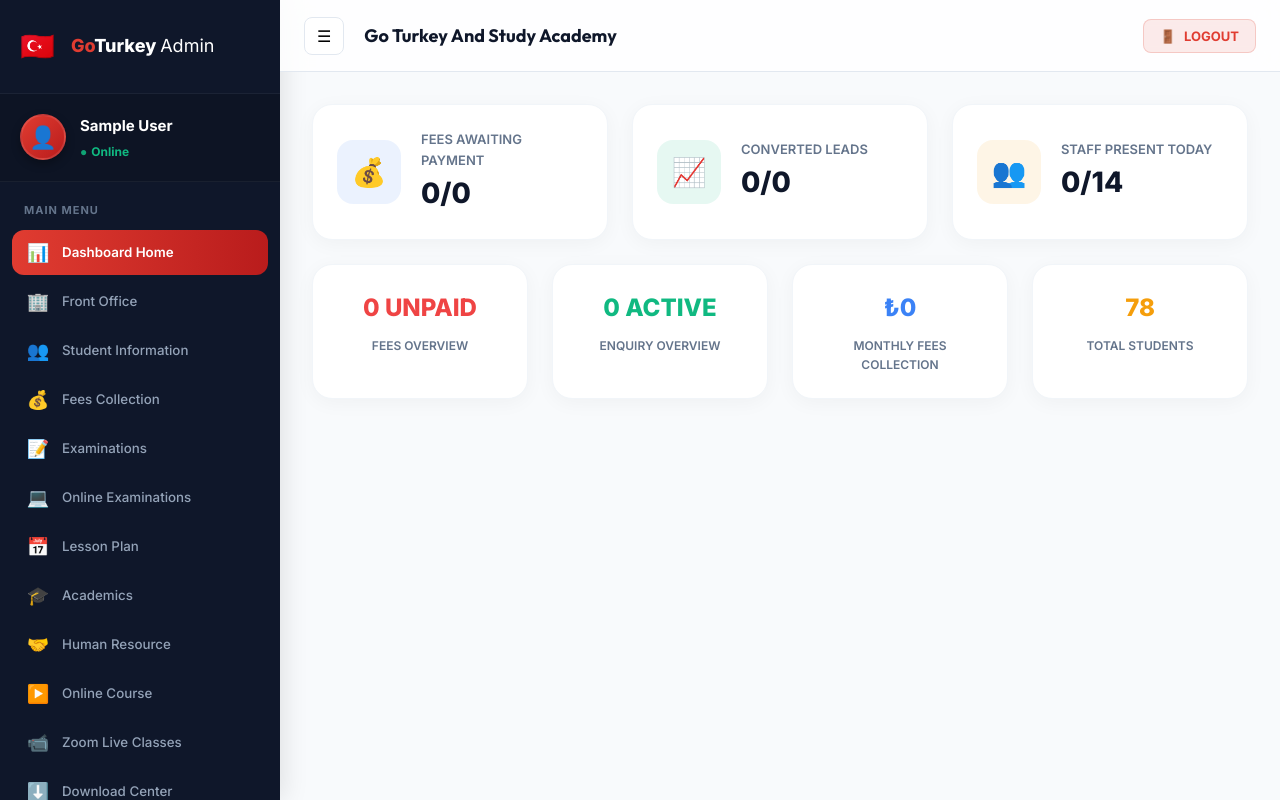
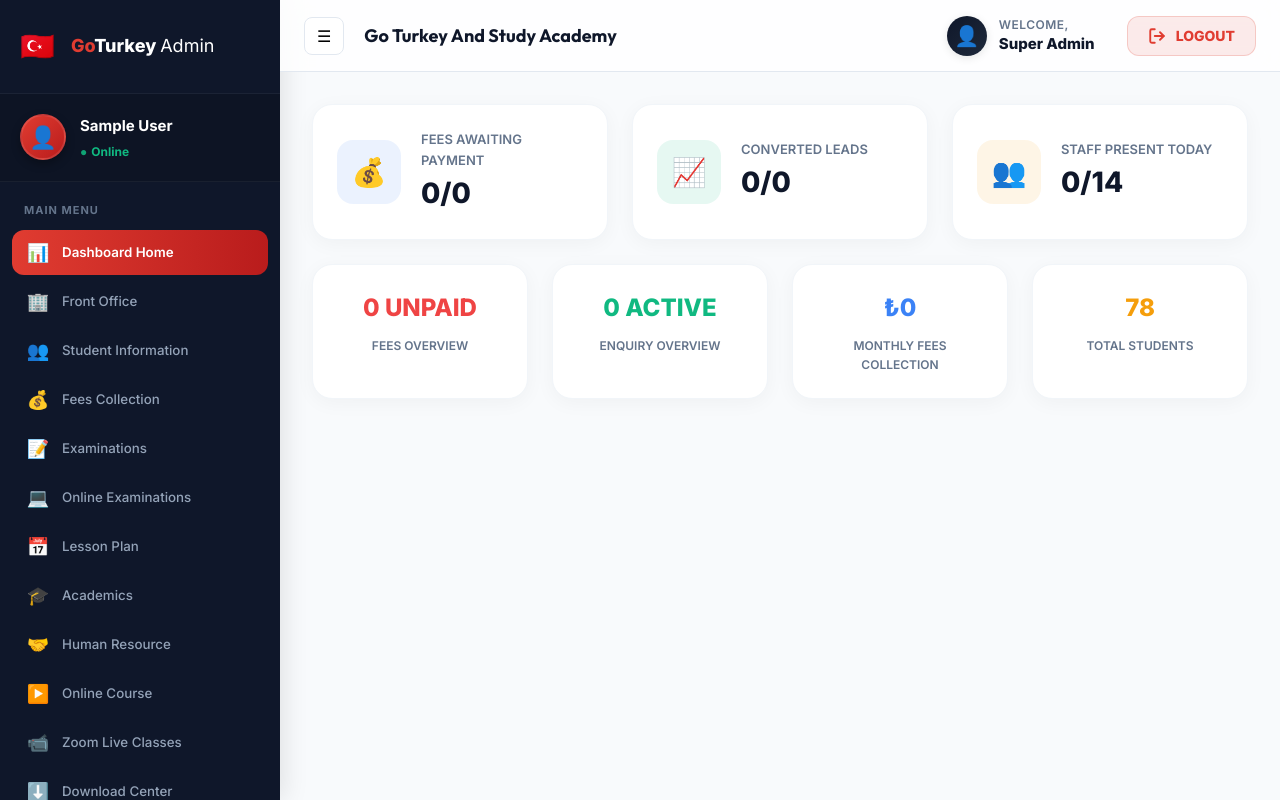
Before and after one commit to MTalhaArif/goturkeyedu, a Next.js app: page /admin/dashboard in a window 1280 px wide. Built offline with nearby package versions, Linux system fonts and the light colour scheme; sample sign-in values are in the browser's storage.

Commit message:
Update header user profile to show Welcome Super Admin and premium logout icon

```diff
--- a/src/app/admin/dashboard/page.js
+++ b/src/app/admin/dashboard/page.js
@@ -480,8 +480,44 @@ export default function AdminDashboard() {
             <button onClick={() => setSidebarOpen(!sidebarOpen)} style={{ background: "white", border: "1px solid #e2e8f0", borderRadius: 8, padding: "8px 12px", cursor: "pointer", fontSize: 16 }}>☰</button>
             <h1 style={{ fontSize: 18, fontWeight: 700, color: "#0f172a", margin: 0 }}>Go Turkey And Study Academy</h1>
           </div>
-          <div style={{ display: "flex", alignItems: "center", gap: 24 }}>
-            <button onClick={handleLogout} style={{ background: "rgba(224, 60, 49, 0.1)", color: "#E03C31", border: "1px solid rgba(224, 60, 49, 0.2)", padding: "8px 16px", borderRadius: 8, fontSize: 13, fontWeight: 700, cursor: "pointer", display: "flex", gap: 8 }}><span>🚪</span> LOGOUT</button>
+          <div style={{ display: "flex", alignItems: "center", gap: 32 }}>
+            <div style={{ display: "flex", alignItems: "center", gap: 12 }}>
+              <div style={{ width: 40, height: 40, borderRadius: "50%", background: "linear-gradient(135deg, #0f172a 0%, #1e293b 100%)", display: "flex", alignItems: "center", justifyContent: "center", fontSize: 20, color: "white", boxShadow: "0 2px 8px rgba(0,0,0,0.1)" }}>
+                👤
+              </div>
+              <div style={{ display: "flex", flexDirection: "column" }}>
+                <span style={{ fontSize: 12, color: "#64748b", fontWeight: 600, textTransform: "uppercase", letterSpacing: "0.5px" }}>Welcome,</span>
+                <span style={{ fontSize: 15, fontWeight: 800, color: "#0f172a", marginTop: -2 }}>Super Admin</span>
+              </div>
+            </div>
+
+            <button
+              onClick={handleLogout}
+              title="Logout"
+              style={{
+                background: "rgba(224, 60, 49, 0.1)",
+                color: "#E03C31",
+                border: "1px solid rgba(224, 60, 49, 0.2)",
+                padding: "10px 20px",
+                borderRadius: 12,
+                fontSize: 14,
+                fontWeight: 800,
+                cursor: "pointer",
+                display: "flex",
+                alignItems: "center",
+                gap: 10,
+                transition: "all 0.2s"
+              }}
+              onMouseEnter={e => { e.currentTarget.style.background = "#E03C31"; e.currentTarget.style.color = "white"; e.currentTarget.style.transform = "scale(1.05)"; }}
+              onMouseLeave={e => { e.currentTarget.style.background = "rgba(224, 60, 49, 0.1)"; e.currentTarget.style.color = "#E03C31"; e.currentTarget.style.transform = "scale(1)"; }}
+            >
+              <svg width="18" height="18" viewBox="0 0 24 24" fill="none" stroke="currentColor" strokeWidth="2.5" strokeLinecap="round" strokeLinejoin="round">
+                <path d="M9 21H5a2 2 0 0 1-2-2V5a2 2 0 0 1 2-2h4"></path>
+                <polyline points="16 17 21 12 16 7"></polyline>
+                <line x1="21" y1="12" x2="9" y2="12"></line>
+              </svg>
+              LOGOUT
+            </button>
           </div>
         </header>
 
```
